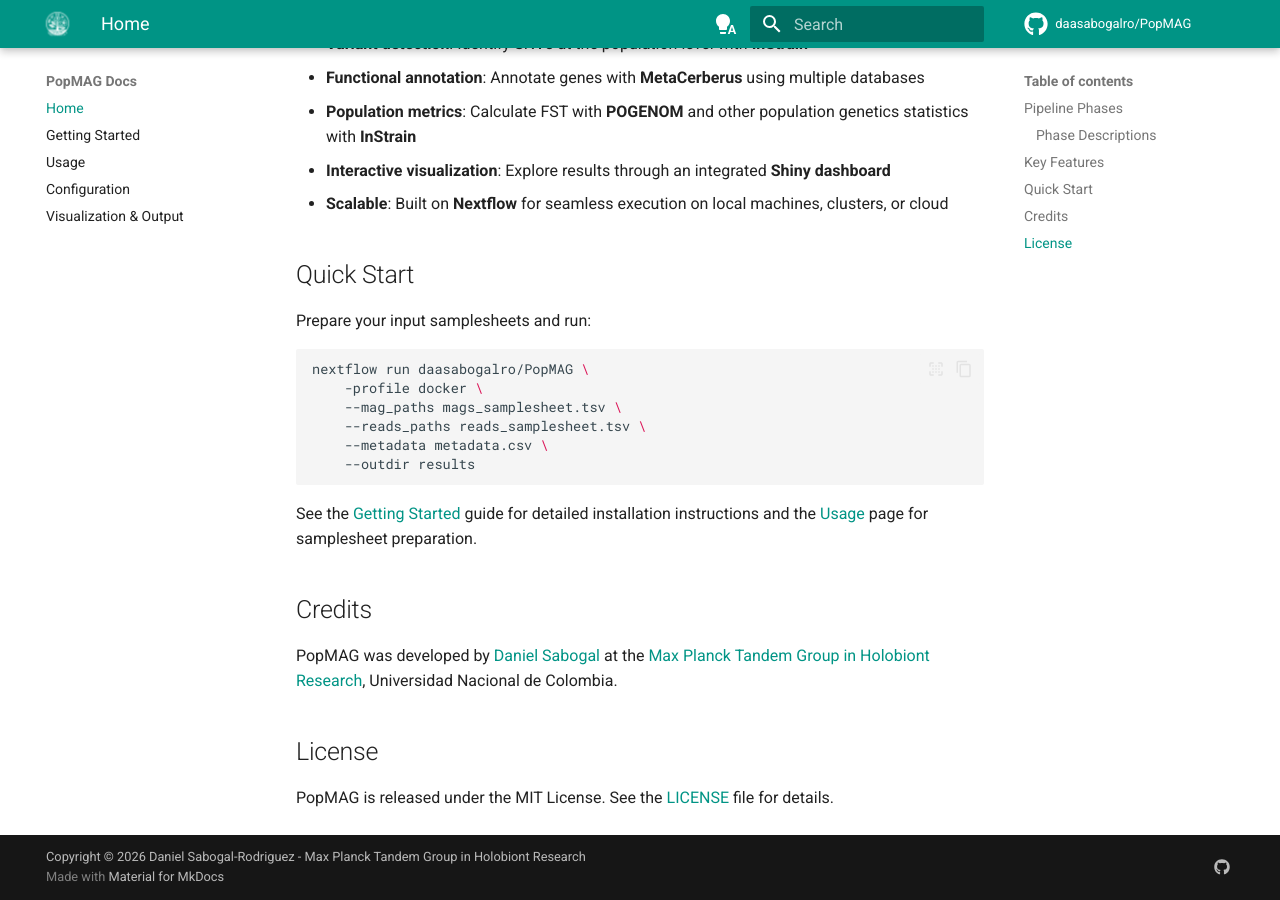
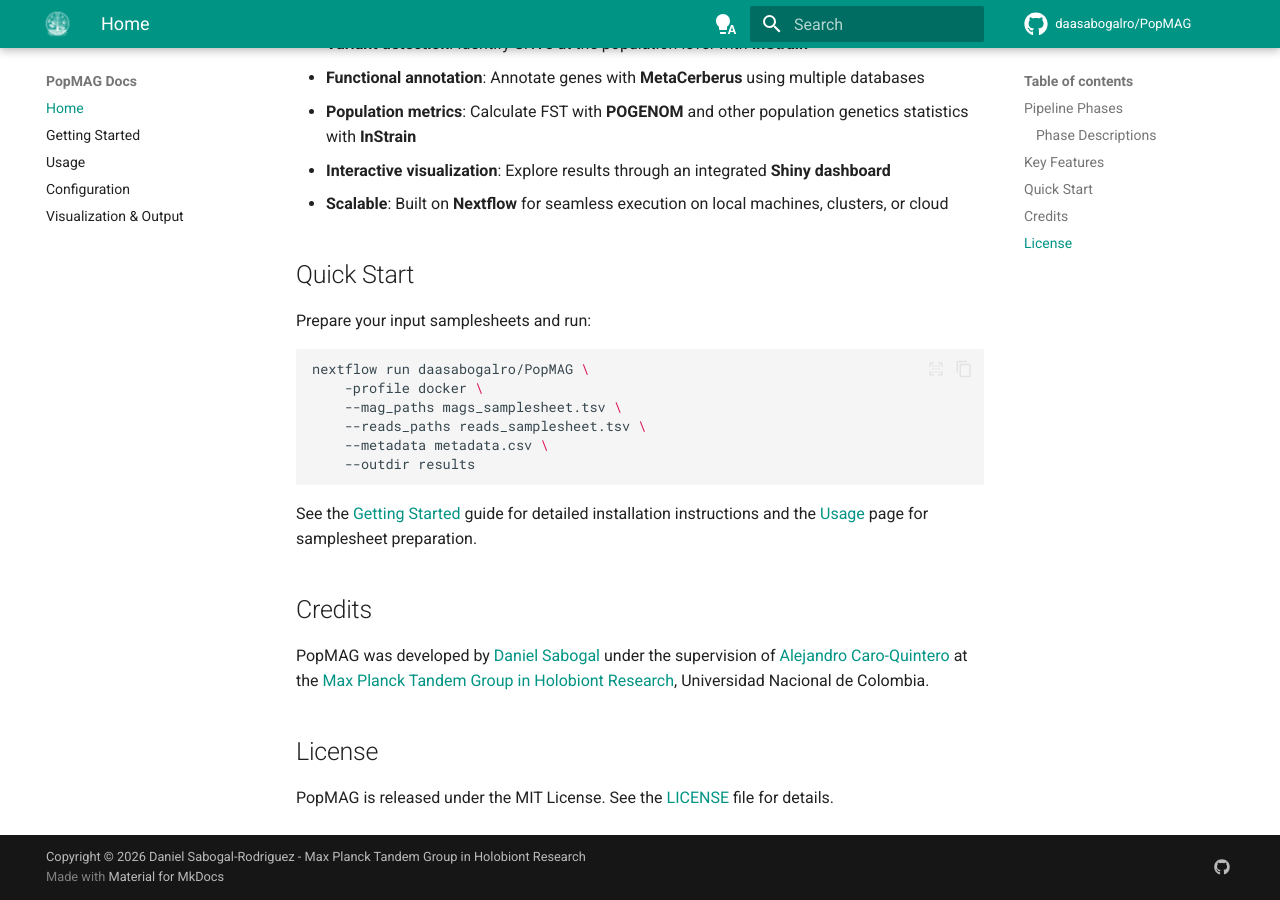
Before and after one commit to daasabogalro/popmag_docs, an MkDocs documentation site: the page built from docs/index.md, in a window 1280 px wide and 900 px high, scrolled down 1778 px. Built offline with MkDocs 1.6.1 and Material for MkDocs 9.7.7, drawn with Linux system fonts in a browser that asks for light colours; comment, search, counter and statistics services are not loaded.

Commit message:
Improve credits

```diff
--- a/docs/index.md
+++ b/docs/index.md
@@ -59,7 +59,7 @@ See the [Getting Started](started.md) guide for detailed installation instructio
 
 ## Credits
 
-PopMAG was developed by [Daniel Sabogal](https://github.com/daasabogalro) at the [Max Planck Tandem Group in Holobiont Research](https://holobionts.xyz), Universidad Nacional de Colombia.
+PopMAG was developed by [Daniel Sabogal](https://github.com/daasabogalro) under the supervision of [Alejandro Caro-Quintero](https://holobionts.xyz/team/#prof-alejando-caro-quintero) at the [Max Planck Tandem Group in Holobiont Research](https://holobionts.xyz), Universidad Nacional de Colombia.
 
 ## License
 
```
